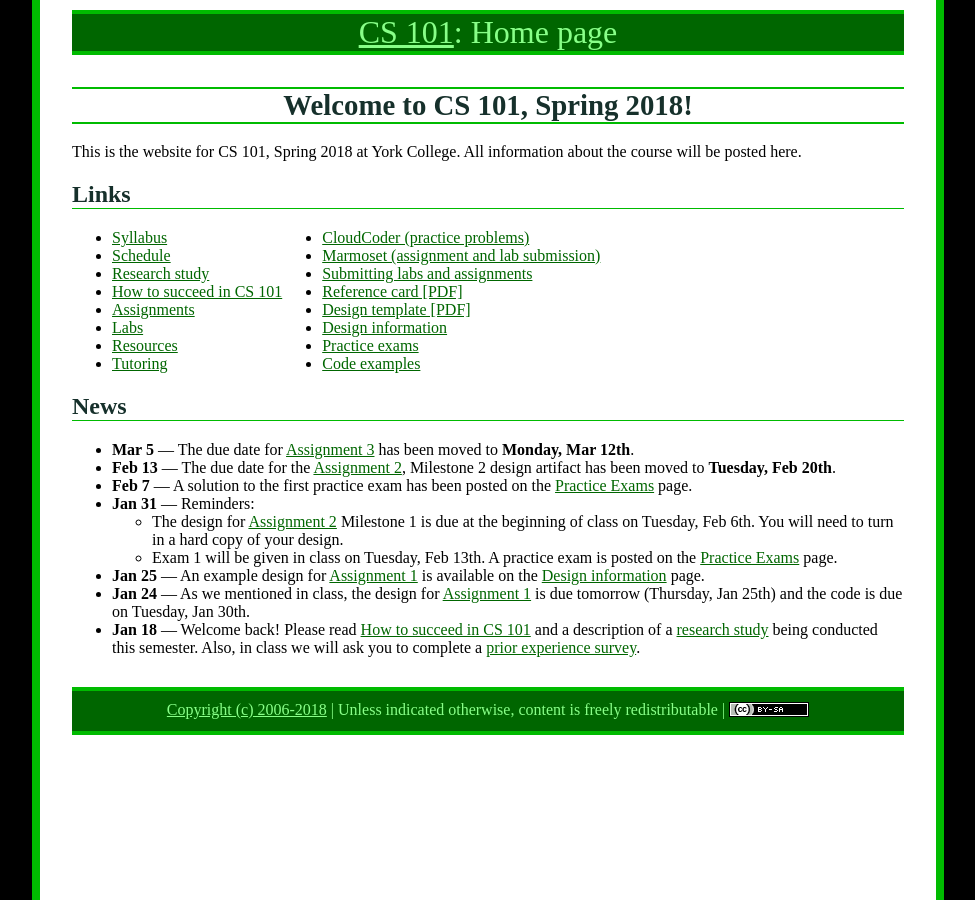
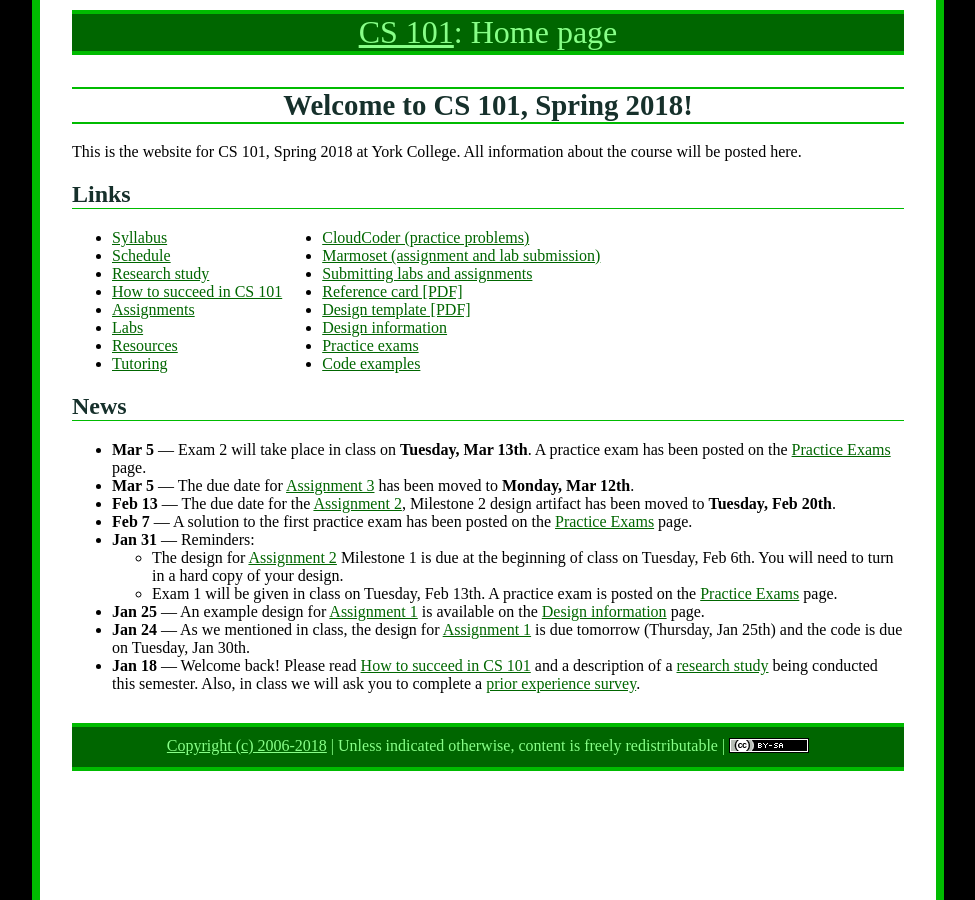
Before and after one commit to ycpcs/cs101-spring2018, a Jekyll site: the page built from index.md, in a window 1280 px wide. Shown: the whole page, without its empty margins (152-1127 px from the left). Built offline with Jekyll 4.4.1, drawn with Linux system fonts in a browser that asks for light colours.

Commit message:
second practice exam

```diff
--- a/index.md
+++ b/index.md
@@ -39,6 +39,7 @@ All information about the course will be posted here.
 
 ## News
 
+* **Mar 5** &mdash; Exam 2 will take place in class on **Tuesday, Mar 13th**.  A practice exam has been posted on the [Practice Exams](practice/index.html) page.
 * **Mar 5** &mdash; The due date for [Assignment 3](assign/assign03.html) has been moved to **Monday, Mar 12th**.
 * **Feb 13** &mdash; The due date for the [Assignment 2](assign/assign02.html), Milestone 2 design artifact has been moved to **Tuesday, Feb 20th**.
 * **Feb 7** &mdash; A solution to the first practice exam has been posted on the [Practice Exams](practice/index.html) page.
```
Also changed, not shown: practice/index.md (+2 -0 lines), 2 other files.
